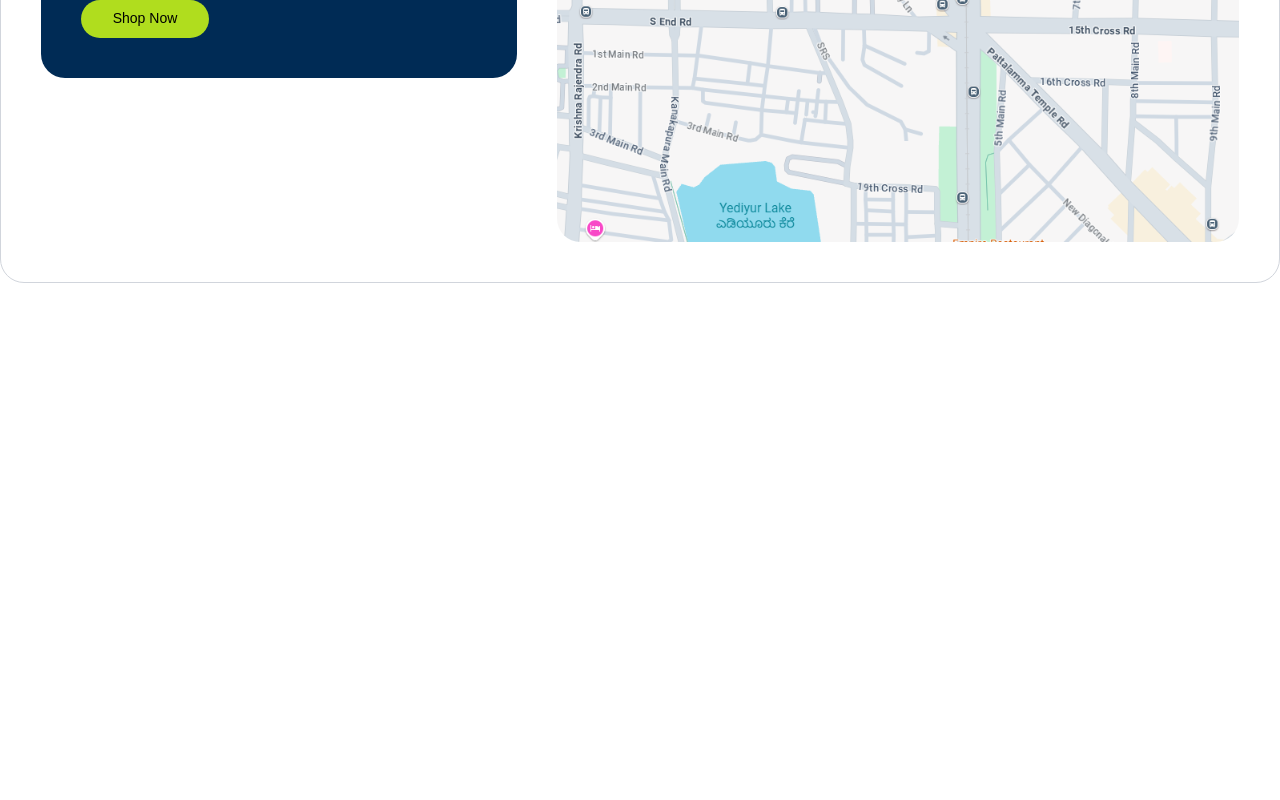
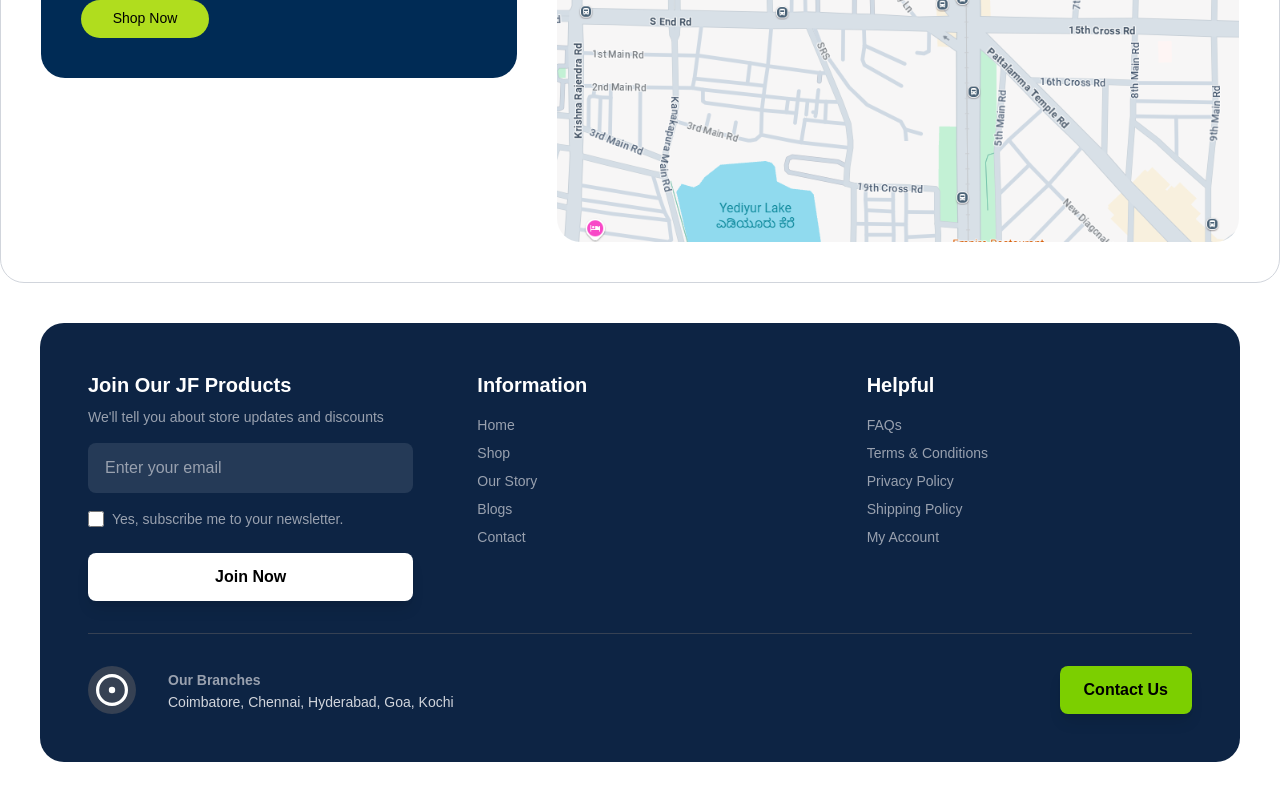
Before and after one commit to dev-mdsohagmiya/techorbitit-front, a Next.js app: page / in a window 1280 px wide. Shown: the part 4919-5719 px from the top of the page. Before the commit the page ends 5298 px from the top, so only its background shows below. Built offline with nearby package versions, Linux system fonts and the light colour scheme.

Commit message:
footer added

```diff
--- a/app/layout.js
+++ b/app/layout.js
@@ -16,11 +16,9 @@ export default function RootLayout({ children }) {
     <html lang="en">
       <body className={`${poppins.variable} antialiased `}>{children}
 
-        <br />
+
       </body>
-      <br />
-      <br />
-      <br />
+
 
     </html>
   );
--- a/app/page.js
+++ b/app/page.js
@@ -7,6 +7,7 @@ import { LandscapeProducts } from "@/components/sections/lndscape-products/Lands
 import { TrustedSection } from "@/components/sections/trusted/TrustedSection";
 import { WhyCustomerLoveUs } from "@/components/sections/why-customers-love-us/WhyCustomerLoveUs";
 import { WhyUs } from "@/components/sections/why-us/WhyUs";
+import Footer from "@/components/ui/Footer";
 export default function Home() {
   return <div>
 
@@ -39,6 +40,9 @@ export default function Home() {
     <div className="max-w-[1280px] m-auto pt-[220px]">
       <ContactUS />
     </div>
+    <div className="px-10 py-10">
+      <Footer />
+    </div>
 
   </div>
 }
--- /dev/null
+++ b/components/ui/Footer.jsx
@@ -0,0 +1,106 @@
+export default function Footer() {
+    return (
+        <footer className="bg-[#0D2444] text-white p-8 md:p-12 rounded-3xl w-full ">
+            {/* Main Footer Content */}
+            <div className="flex flex-col md:flex-row md:justify-between space-y-8 md:space-y-0 md:space-x-8 lg:space-x-16">
+
+                {/* Join Our JF Products Section */}
+                <div className="flex-1">
+                    <h2 className="text-xl font-semibold mb-2">Join Our JF Products</h2>
+                    <p className="text-sm text-gray-400 mb-4">
+                        We'll tell you about store updates and discounts
+                    </p>
+                    <form>
+                        <input
+                            type="email"
+                            placeholder="Enter your email"
+                            className="w-full bg-white/10 text-white placeholder-gray-400 px-4 py-3 rounded-lg border border-transparent focus:border-lime-500 focus:outline-none focus:ring-1 focus:ring-lime-500 transition-colors duration-200 mb-4"
+                        />
+                        <div className="flex items-center mb-6">
+                            <input
+                                id="newsletter"
+                                type="checkbox"
+                                className="w-4 h-4 text-lime-500 bg-gray-100 rounded border-gray-300 focus:ring-lime-500"
+                            />
+                            <label
+                                htmlFor="newsletter"
+                                className="ml-2 text-sm text-gray-400"
+                            >
+                                Yes, subscribe me to your newsletter.
+                            </label>
+                        </div>
+                        <button
+                            type="submit"
+                            className="w-full bg-white text-black font-semibold py-3 rounded-lg shadow-lg hover:bg-gray-100 transition-colors duration-200"
+                        >
+                            Join Now
+                        </button>
+                    </form>
+                </div>
+
+                {/* Information Links */}
+                <div className="flex-1 min-w-40">
+                    <h3 className="text-xl font-semibold mb-4">Information</h3>
+                    <ul className="space-y-2 text-sm text-gray-400">
+                        <li><a href="#" className="hover:text-lime-500 transition-colors duration-200">Home</a></li>
+                        <li><a href="#" className="hover:text-lime-500 transition-colors duration-200">Shop</a></li>
+                        <li><a href="#" className="hover:text-lime-500 transition-colors duration-200">Our Story</a></li>
+                        <li><a href="#" className="hover:text-lime-500 transition-colors duration-200">Blogs</a></li>
+                        <li><a href="#" className="hover:text-lime-500 transition-colors duration-200">Contact</a></li>
+                    </ul>
+                </div>
+
+                {/* Helpful Links */}
+                <div className="flex-1 min-w-40">
+                    <h3 className="text-xl font-semibold mb-4">Helpful</h3>
+                    <ul className="space-y-2 text-sm text-gray-400">
+                        <li><a href="#" className="hover:text-lime-500 transition-colors duration-200">FAQs</a></li>
+                        <li><a href="#" className="hover:text-lime-500 transition-colors duration-200">Terms & Conditions</a></li>
+                        <li><a href="#" className="hover:text-lime-500 transition-colors duration-200">Privacy Policy</a></li>
+                        <li><a href="#" className="hover:text-lime-500 transition-colors duration-200">Shipping Policy</a></li>
+                        <li><a href="#" className="hover:text-lime-500 transition-colors duration-200">My Account</a></li>
+                    </ul>
+                </div>
+            </div>
+
+            <hr className="border-t border-gray-700 my-8" />
+
+            {/* Bottom Section */}
+            <div className="flex flex-col md:flex-row items-center justify-between space-y-4 md:space-y-0">
+                {/* Logo and Branches */}
+                <div className="flex flex-col md:flex-row items-center space-y-4 md:space-y-0 md:space-x-8">
+                    {/* Logo Placeholder */}
+                    <div className="bg-gray-700 p-2 rounded-full w-12 h-12 flex items-center justify-center">
+                        <svg
+                            className="w-8 h-8 text-white"
+                            fill="currentColor"
+                            viewBox="0 0 20 20"
+                            xmlns="http://www.w3.org/2000/svg"
+                        >
+                            <path d="M10 12a2 2 0 100-4 2 2 0 000 4z"></path>
+                            <path
+                                fillRule="evenodd"
+                                d="M10 18a8 8 0 100-16 8 8 0 000 16zm0 2a10 10 0 100-20 10 10 0 000 20z"
+                                clipRule="evenodd"
+                            ></path>
+                        </svg>
+                    </div>
+                    {/* Branches Text */}
+                    <div>
+                        <span className="text-sm font-semibold text-gray-400">
+                            Our Branches
+                        </span>
+                        <p className="text-sm font-medium text-gray-300">
+                            Coimbatore, Chennai, Hyderabad, Goa, Kochi
+                        </p>
+                    </div>
+                </div>
+
+                {/* Contact Us Button */}
+                <button className="bg-lime-500 text-black font-semibold py-3 px-6 rounded-lg shadow-lg hover:bg-lime-400 transition-colors duration-200">
+                    Contact Us
+                </button>
+            </div>
+        </footer>
+    )
+}
```
